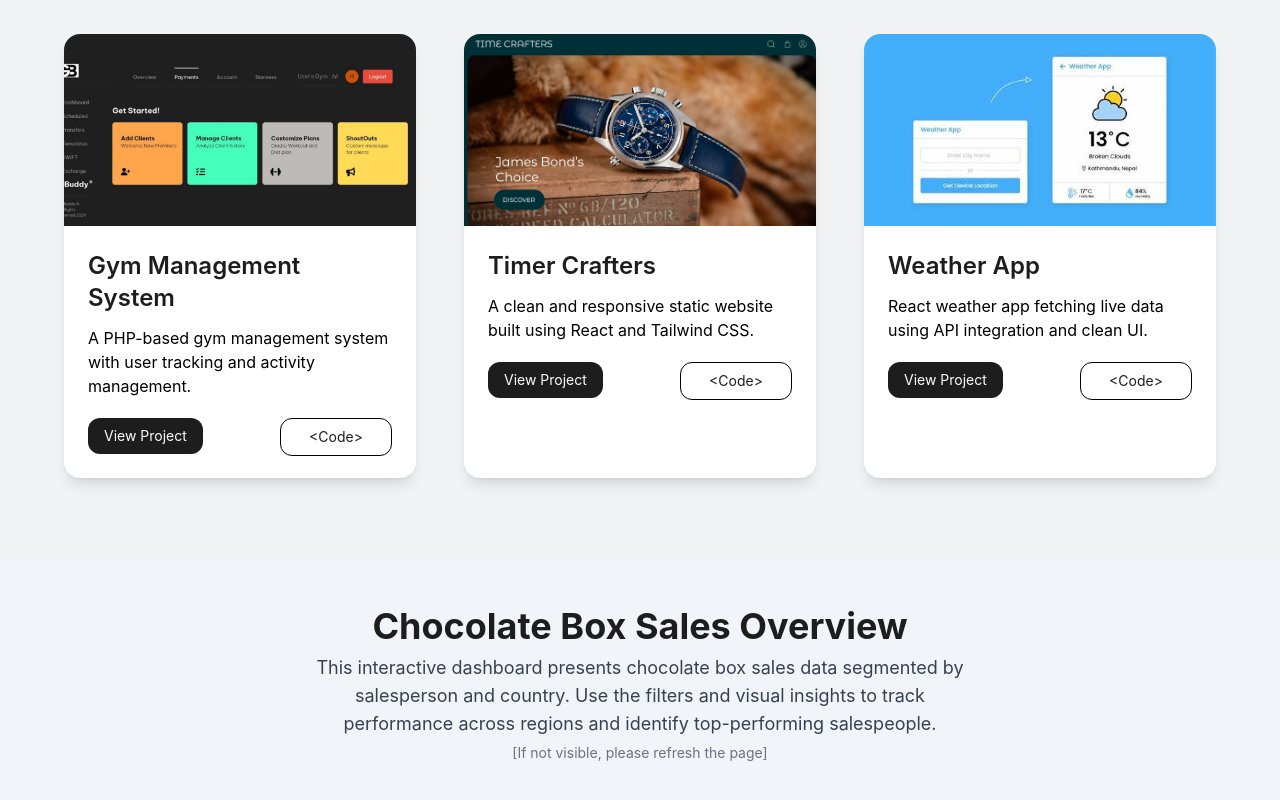
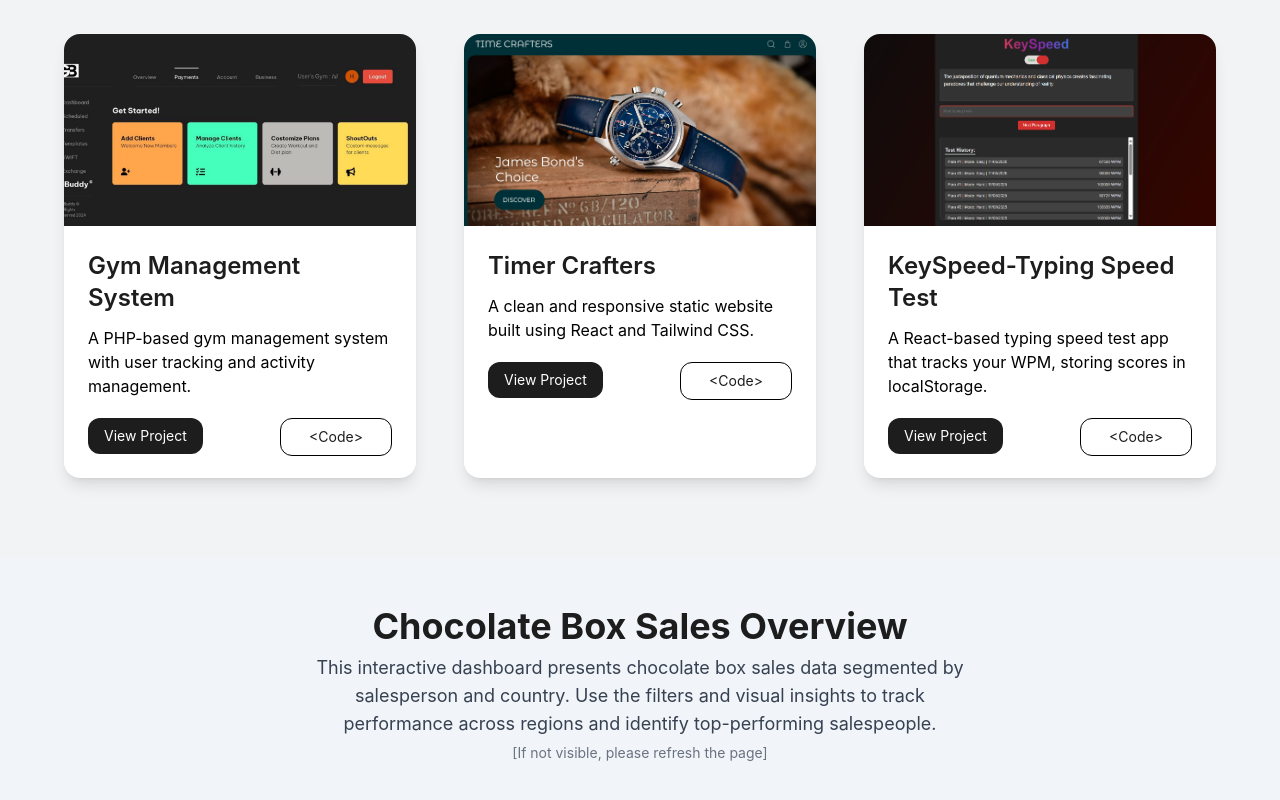
Before and after one commit to atharvag2002/portfolio, a React (Create React App) app: page / in a window 1280 px wide. Shown: the part 950-1750 px from the top of the page. Built offline with nearby package versions, Linux system fonts and the light colour scheme.

Commit message:
keyspeed added

```diff
--- a/src/components/projects.jsx
+++ b/src/components/projects.jsx
@@ -1,7 +1,7 @@
 import React from 'react';
 import PROJECT1 from '../assets/GBUDDY.png';
 import PROJECT2 from '../assets/time.png';
-import PROJECT3 from '../assets/weather.jpg';
+import PROJECT3 from '../assets/keyspeed.png';
 
 const Projects = () => {
   const projectData = [
@@ -23,11 +23,11 @@ const Projects = () => {
     },
     {
       id: 3,
-      title: "Weather App",
+      title: "KeySpeed-Typing Speed Test",
       img: PROJECT3,
-      desc: "React weather app fetching live data using API integration and clean UI.",
-      link: "https://github.com/atharvag2002/weather",
-      demo: "https://atharvag2002.github.io/weather/"
+      desc: "A React-based typing speed test app that tracks your WPM, storing scores in localStorage.",
+      link: "https://github.com/atharvag2002/keyspeed",
+      demo: "https://atharvag2002.github.io/keyspeed/"
     },
 
 
```
Also changed, not shown: src/assets/keyspeed.png (added), src/assets/weather.jpg (deleted).
